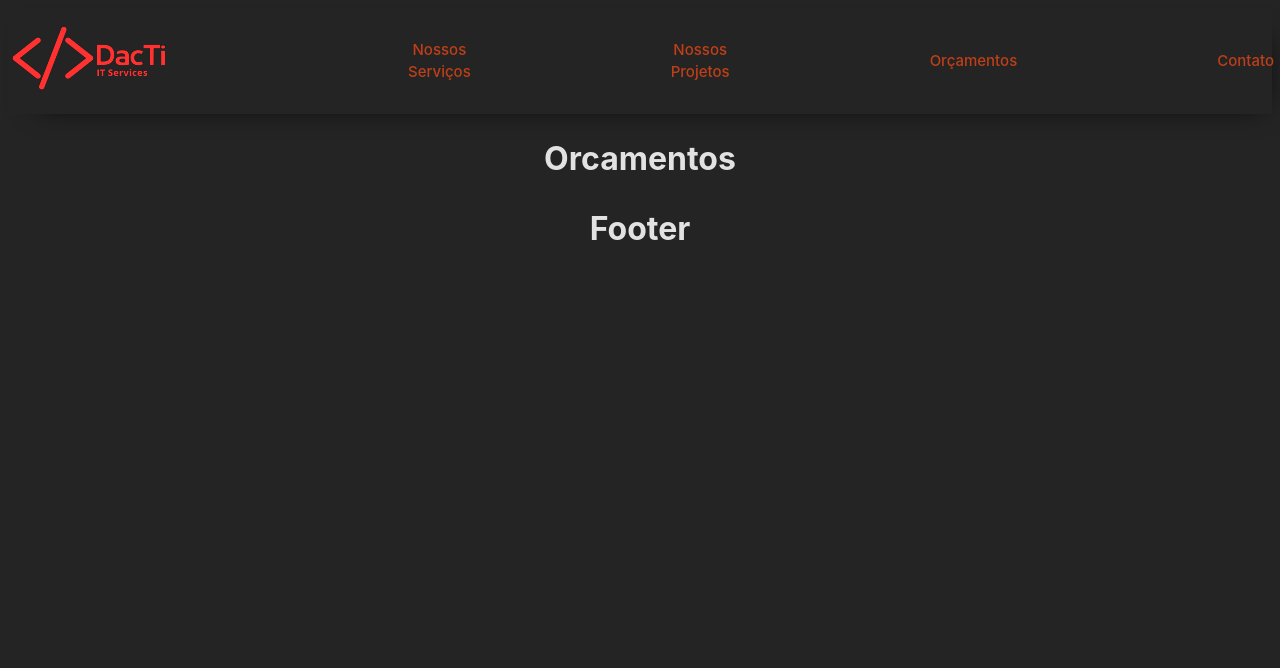
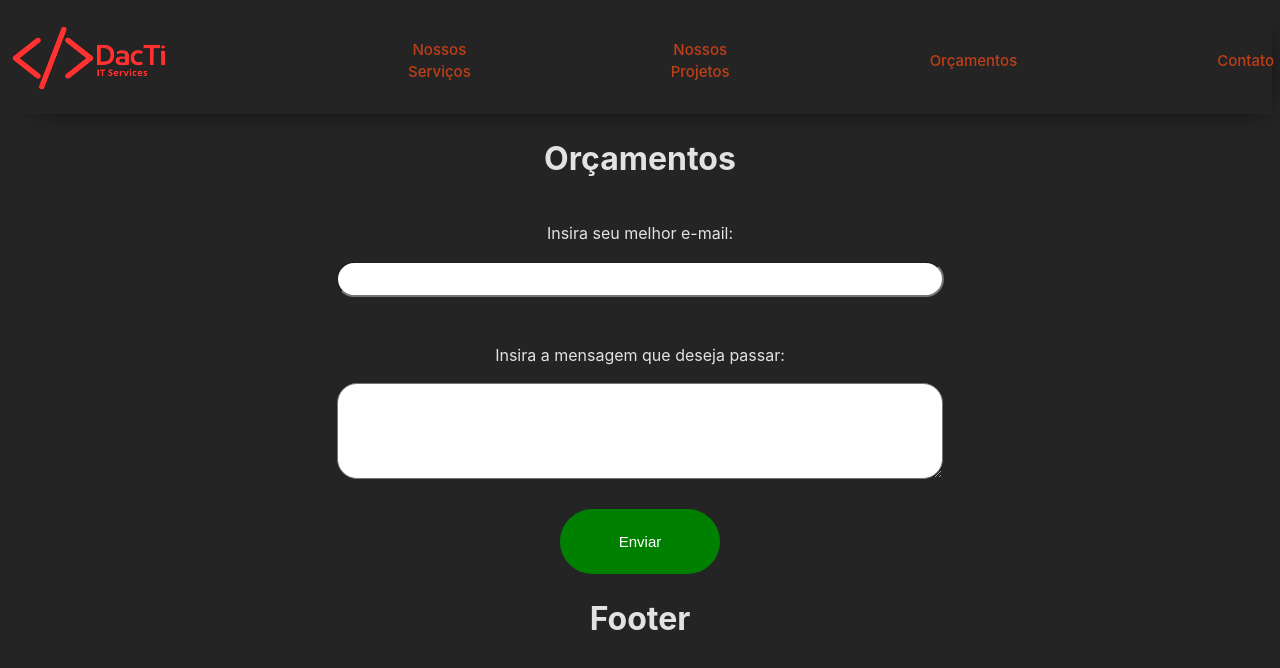
Before and after one commit to dacmarcell/dacti, a React (Vite) app: page /orcamentos in a window 1280 px wide. Shown: the top 668 px of the page. Built offline with nearby package versions, Linux system fonts and the light colour scheme.

Commit message:
feat:(orcamentos) add form

```diff
--- a/src/pages/Orcamentos.jsx
+++ b/src/pages/Orcamentos.jsx
@@ -1,7 +1,10 @@
+import Form from '../components/Form';
+
 export default function Orcamentos() {
   return (
     <>
-      <h1>Orcamentos</h1>
+      <h1>Orçamentos</h1>
+      <Form />
     </>
   )
 }
```
